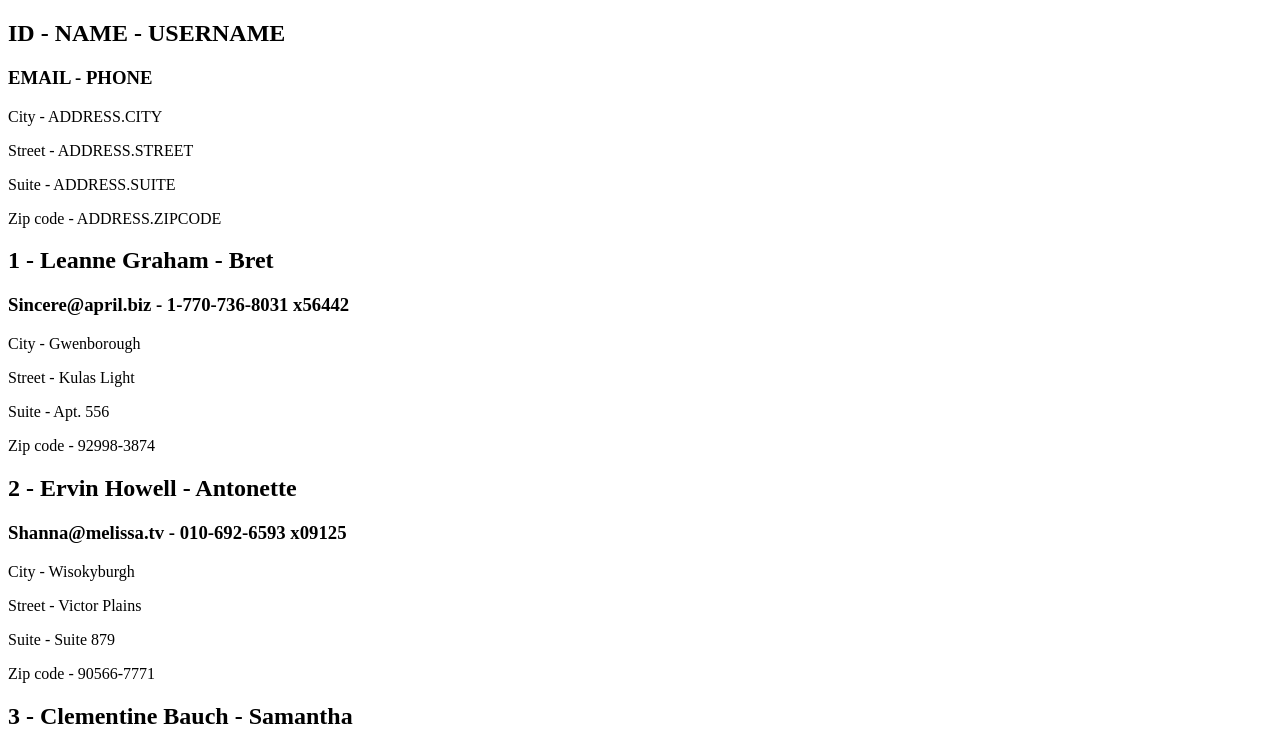
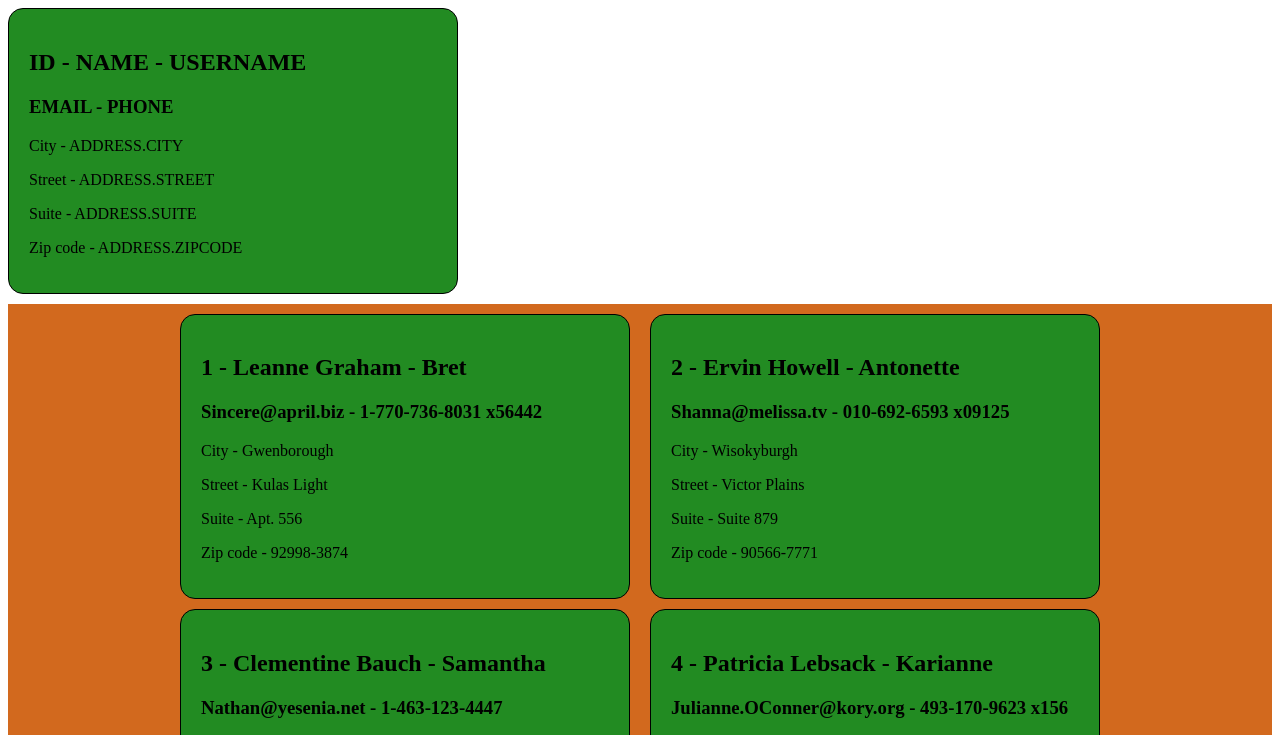
Before and after one commit to legendateam/September-2021-javascript, a plain HTML site: page lesson3/additional/add2.html in a window 1280 px wide. Shown: the top 735 px of the page. Drawn offline with Linux system fonts and the light colour scheme.

Commit message:
class work - 3

```diff
--- a/lesson3/additional/add2.html
+++ b/lesson3/additional/add2.html
@@ -2,6 +2,26 @@
 <html lang="en">
 <head>
   <meta charset="UTF-8">
+  <style>
+    .user-box {
+      justify-content: center;
+      display: flex;
+      flex-wrap: wrap;
+      column-gap: 20px;
+      row-gap: 10px;
+      margin-top: 10px;
+      background-color: chocolate;
+      padding-top: 10px;
+    }
+    .user-block {
+      width: 450px;
+      border: 1px solid black;
+      box-sizing: border-box;
+      padding: 20px;
+      background-color: forestgreen;
+      border-radius: 15px;
+    }
+  </style>
   <title>Title</title>
 </head>
 <body>
```
